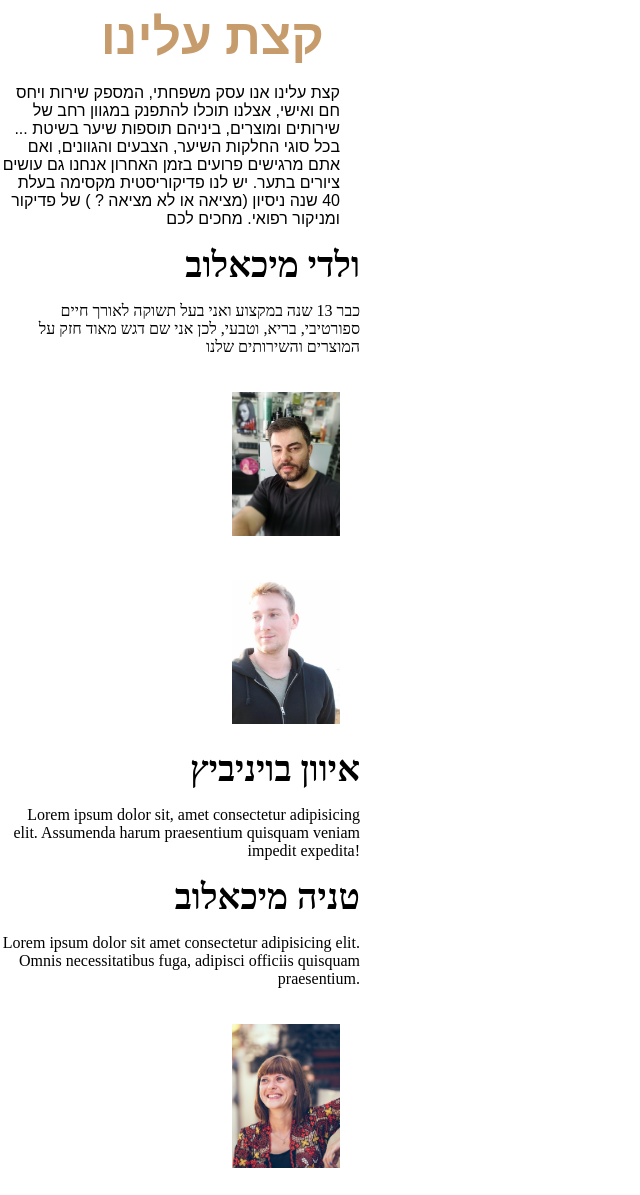
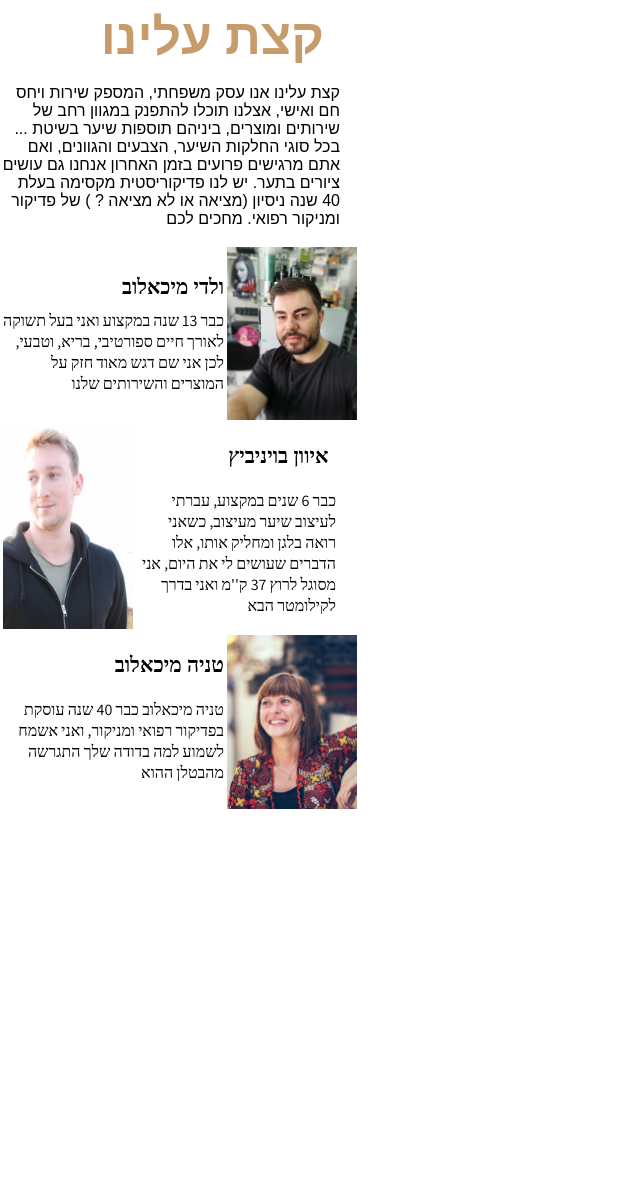
Before and after one commit to Godnessy/godnessy.github.io, a plain HTML site: page Hair/index.html in a window 1280 px wide. Shown: the part 645-1840 px from the top of the page, without its empty margins (0-640 px from the left). Drawn offline with Linux system fonts and the light colour scheme.

Commit message:
Updated hairdresser website with new elements and styles

```diff
--- a/Hair/index.html
+++ b/Hair/index.html
@@ -50,28 +50,35 @@
         </div>
 
         <div class="aboutVladi">
+          <div class="VladiContainer">
             <h3 class="artists vladi">ולדי מיכאלוב</h3>
             <p class="artistDescription">
               כבר 13 שנה במקצוע ואני בעל תשוקה לאורך חיים ספורטיבי, בריא, וטבעי,
               לכן אני שם דגש מאוד חזק על המוצרים והשירותים שלנו
             </p>
-          <img src="pics/vladiPic.png" class="teamPics vladiPic" alt="" />
+          </div>
+          <div class="vladiFrame"></div>
+          <img src="pics/vladiPic.png" class="teamPics" alt="" />
         </div>
         <div class="aboutIvan">
           <img src="pics\ivanPic.jpg" class="teamPics ivanPic" alt="" />
-          <h3 class="artists Ivan">איוון בויניביץ</h3>
-          <p class="artistDescription">
-            Lorem ipsum dolor sit, amet consectetur adipisicing elit. Assumenda
-            harum praesentium quisquam veniam impedit expedita!
+          <div class="ivanContainer">
+            <h3 class="artists ivan">איוון בויניביץ</h3>
+            <p class="artistDescription ivanDescription">
+              כבר 6 שנים במקצוע, עברתי לעיצוב שיער מעיצוב, כשאני רואה בלגן
+              ומחליק אותו, אלו הדברים שעושים לי את היום, אני מסוגל לרוץ 37 ק''מ
+              ואני בדרך לקילומטר הבא
             </p>
           </div>
+        </div>
         <div class="aboutTanya">
+          <div class="tanyaContainer">
             <h3 class="artists tanya">טניה מיכאלוב</h3>
             <p class="artistDescription">
-            Lorem ipsum dolor sit amet consectetur adipisicing elit. Omnis
-            necessitatibus fuga, adipisci officiis quisquam praesentium.
+              טניה מיכאלוב כבר 40 שנה עוסקת בפדיקור רפואי ומניקור, ואני אשמח
+              לשמוע למה בדודה שלך התגרשה מהבטלן ההוא
             </p>
-
+          </div>
           <img src="pics\tanyaPic.jpg" class="teamPics tanyaPic" alt="" />
         </div>
       </div>
--- a/Hair/style.css
+++ b/Hair/style.css
@@ -21,8 +21,9 @@ h2 {
 }
 
 h3 {
-  /* font-family: ; */
-  font-size: 2.225047679593134em;
+  font-family: Assistant - Semi-bold;
+  font-weight: 600;
+  font-size: 1.3125em;
   color: black;
   position: relative;
 }
@@ -112,8 +113,8 @@ h3 {
   width: 103px;
   height: auto;
   position: relative;
-  left: 35%;
-  top: 12.3em;
+  right: 37%;
+  top: 11.5em;
 }
 
 .nameLine {
@@ -234,13 +235,45 @@ h3 {
 }
 
 .artists {
-  margin: 0px;
+  margin: px;
+}
+.teamPics {
+  width: 8.125em;
+  height: auto;
+  padding: 3px;
+}
+
+.artistDescription {
+  font-family: "Assistant";
+  font-size: 1em;
 }
 .aboutVladi {
+  display: flex;
+}
+
+.vladi {
+  top: 0.5em;
+  font-size: 1.3em;
+}
+.vladiFrame {
+  width: 8.125em;
+  border: solid;
+  border-width: 1px;
+  border-color: #c69c6d;
+  position: absolute;
+  left: 100px;
+  top: 50px;
+  z-index: 10;
 }
 
 .aboutIvan {
+  display: flex;
+}
+.ivanDescription,
+.ivan {
+  padding-right: 1.5em;
 }
 
 .aboutTanya {
+  display: flex;
 }
```
Also changed, not shown: 1 other file. Lines whose indentation alone changed are shown as unchanged.
